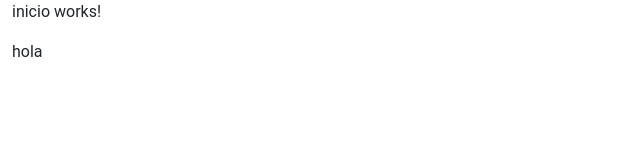
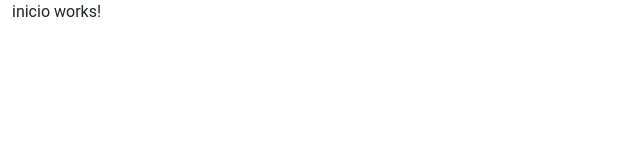
Before and after one commit to FundFloww/fundflow_web, an Angular app: page /inicio in a window 1280 px wide. Shown: the top 160 px of the page, without its empty margins (0-640 px from the left). Built offline with nearby package versions, Linux system fonts and the light colour scheme.

Commit message:
Listo para empezar

```diff
--- a/src/app/app.component.html
+++ b/src/app/app.component.html
@@ -8,8 +8,6 @@
 <body>
   <div class="container-fluid">
     <router-outlet></router-outlet>
-
-    <p>hola</p>
   </div>
 </body>
 </html>
```
